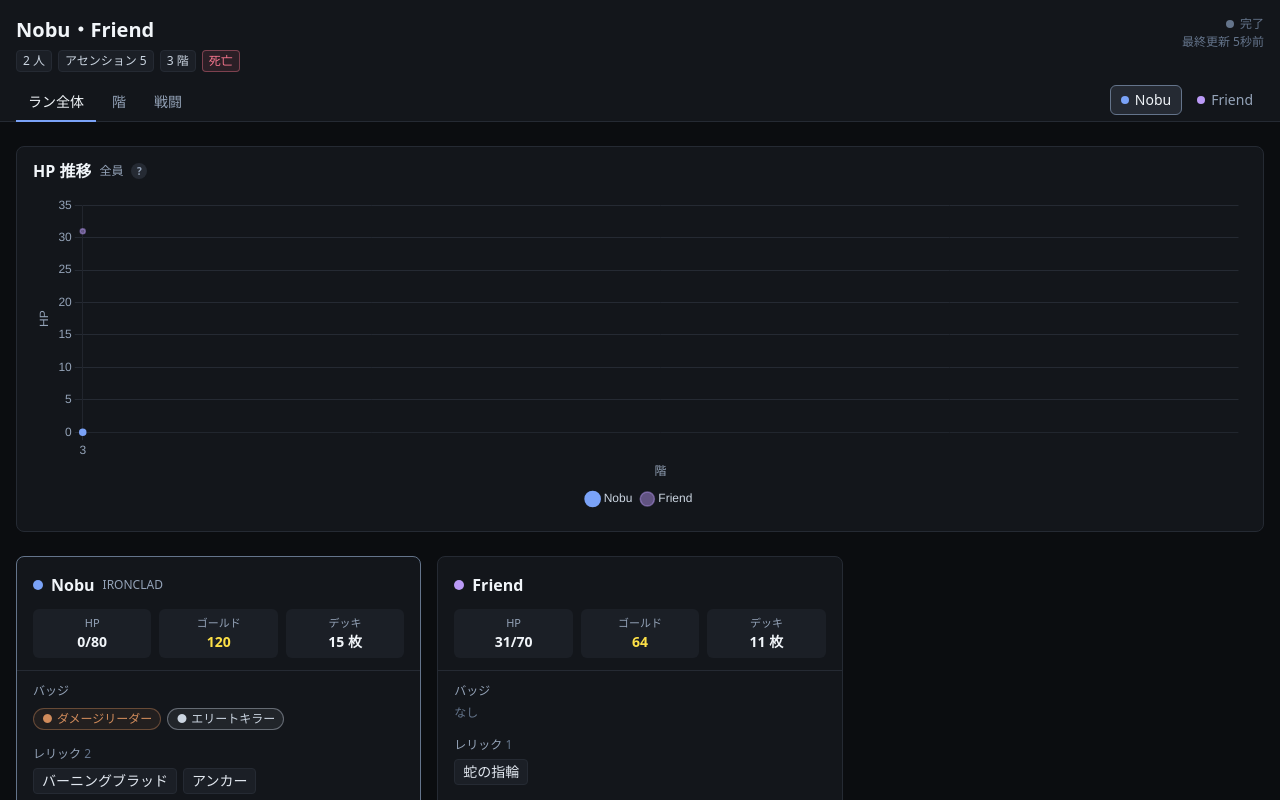
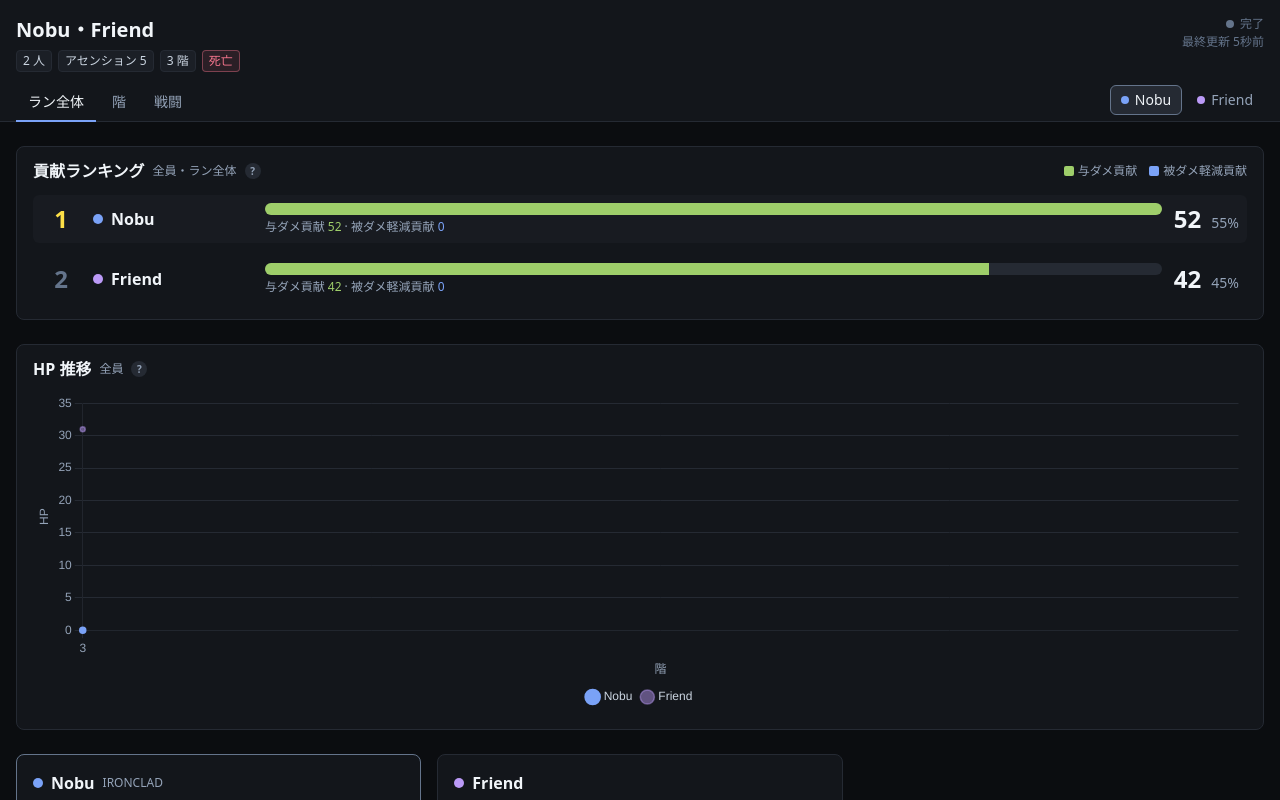
Before and after one commit to Matsu-Nobu/sts2-multiplayer-statistics, a Svelte app in the folder web/: page / in a window 1280 px wide. Shown: the top 800 px of the page. Built offline with nearby package versions, Linux system fonts and the light colour scheme.

Commit message:
feat(web): ラン全体の一番上に貢献ランキング (rDPS + rMit の合計順)
Co-Authored-By: Claude Opus 5.5 <noreply@anthropic.com>
Claude-Session: https://claude.ai/code/session_01ShXkGaQ8PbnPquEapv74p3

```diff
--- /dev/null
+++ b/web/src/components/ContribRanking.svelte
@@ -0,0 +1,64 @@
+<script lang="ts">
+  // 貢献ランキング (spec ui.md §3.1): 合計貢献 = 与ダメ貢献 (rDPS) + 被ダメ軽減貢献 (rMit) の大きい順。
+  import { useSession } from '../lib/session';
+  import { computeRdps } from '../lib/rdps';
+  import { computeRmit } from '../lib/rmit';
+  import { playerColor } from '../lib/players';
+  import { RDPS_HELP, RMIT_HELP } from '../lib/contribHelp';
+  import Panel from './ui/Panel.svelte';
+  import EmptyState from './ui/EmptyState.svelte';
+
+  const s = useSession();
+  let rdps = $derived(computeRdps(s.combatEvents));
+  let rmit = $derived(computeRmit(s.combatEvents));
+  let rows = $derived(s.playerIds.map(pid => {
+    const d = rdps.byPlayer[pid]?.total ?? 0;
+    const m = rmit.byPlayer[pid]?.total ?? 0;
+    return { pid, d, m, total: d + m };
+  }).sort((a, b) => b.total - a.total));
+  let max = $derived(Math.max(1, ...rows.map(r => r.total)));
+  let sum = $derived(rows.reduce((a, r) => a + r.total, 0) || 1);
+
+  const HELP = `合計貢献 = 与ダメ貢献 (rDPS) + 被ダメ軽減貢献 (rMit)。ラン全体の全戦闘の合計。
+
+【与ダメ貢献 (rDPS)】
+${RDPS_HELP}
+
+【被ダメ軽減貢献 (rMit)】
+${RMIT_HELP}`;
+</script>
+
+<Panel title="貢献ランキング" scope="全員・ラン全体" help={HELP}>
+  {#snippet actions()}
+    <div class="hidden sm:flex items-center gap-3 text-xs text-slate-400">
+      <span class="inline-flex items-center gap-1"><span class="w-2.5 h-2.5 rounded-sm bg-ok"></span>与ダメ貢献</span>
+      <span class="inline-flex items-center gap-1"><span class="w-2.5 h-2.5 rounded-sm bg-accent"></span>被ダメ軽減貢献</span>
+    </div>
+  {/snippet}
+  {#if rows.every(r => r.total === 0)}
+    <EmptyState title="貢献の記録がありません" hint="戦闘が終わると表示されます。" />
+  {:else}
+    <ol class="space-y-3">
+      {#each rows as r, i (r.pid)}
+        <li class="grid grid-cols-[2rem_1fr] sm:grid-cols-[2.5rem_10rem_1fr_auto] items-center gap-x-3 gap-y-1.5 rounded-md px-2 py-2 {r.pid === s.player && s.playerIds.length > 1 ? 'bg-bg-2/60' : ''}">
+          <div class="text-2xl font-bold tabular text-center {i === 0 ? 'text-yellow-300' : 'text-slate-500'}" aria-label={`${i + 1} 位`}>{i + 1}</div>
+          <div class="flex items-center gap-2 min-w-0">
+            <span class="w-2.5 h-2.5 rounded-full shrink-0" style:background-color={playerColor(s.playerIds, r.pid)}></span>
+            <span class="text-base font-semibold text-slate-100 truncate">{s.playerNames[r.pid] ?? r.pid}</span>
+          </div>
+          <div class="col-start-2 sm:col-start-auto min-w-0">
+            <div class="h-3 bg-bg-3 rounded-full overflow-hidden flex" role="img" aria-label={`与ダメ貢献 ${r.d}、被ダメ軽減貢献 ${r.m}`}>
+              <div class="h-full bg-ok" style:width={`${(r.d / max) * 100}%`}></div>
+              <div class="h-full bg-accent" style:width={`${(r.m / max) * 100}%`}></div>
+            </div>
+            <div class="mt-1 text-xs text-slate-400 tabular">与ダメ貢献 <span class="text-ok">{r.d}</span> · 被ダメ軽減貢献 <span class="text-accent">{r.m}</span></div>
+          </div>
+          <div class="col-start-2 sm:col-start-auto sm:text-right tabular">
+            <span class="text-2xl font-bold text-slate-100">{r.total}</span>
+            <span class="ml-1.5 text-sm text-slate-400">{Math.round((r.total / sum) * 100)}%</span>
+          </div>
+        </li>
+      {/each}
+    </ol>
+  {/if}
+</Panel>
--- a/web/src/pages/RunPage.svelte
+++ b/web/src/pages/RunPage.svelte
@@ -1,5 +1,5 @@
 <script lang="ts">
-  // ラン全体 (spec ui.md §3.1): ランの結果、HP 推移 (全員)、プレイヤーごとのデッキ・レリック・ポーション・ゴールド・バッジ。
+  // ラン全体 (spec ui.md §3.1): 貢献ランキング、HP 推移 (全員)、プレイヤーごとのデッキ・レリック・ポーション・ゴールド・バッジ。
   import { useSession } from '../lib/session';
   import { buildFloorSummaries, buildPlayerFinalState } from '../lib/runOverview';
   import { navigate } from '../lib/router.svelte';
@@ -12,6 +12,7 @@
   import Chip from '../components/ui/Chip.svelte';
   import EmptyState from '../components/ui/EmptyState.svelte';
   import HpRunChart from '../components/HpRunChart.svelte';
+  import ContribRanking from '../components/ContribRanking.svelte';
   import CardTooltip from '../components/CardTooltip.svelte';
 
   const s = useSession();
@@ -53,7 +54,10 @@
 </script>
 
 <div class="space-y-6">
-  <!-- 1. HP 推移 -->
+  <!-- 1. 貢献ランキング -->
+  <ContribRanking />
+
+  <!-- 2. HP 推移 -->
   <Panel title="HP 推移" scope="全員" help="各階を出た時点の HP。点を押すとその階の詳細を開きます。">
     {#if anyFloors}
       <HpRunChart series={perPlayer.filter(p => p.floors.length > 0)} highlight={s.player}
@@ -63,7 +67,7 @@
     {/if}
   </Panel>
 
-  <!-- 2. プレイヤーごとのカード -->
+  <!-- 3. プレイヤーごとのカード -->
   <div class="grid grid-cols-1 {perPlayer.length > 1 ? 'lg:grid-cols-2 xl:grid-cols-3' : ''} gap-4 items-start">
     {#each perPlayer as p (p.pid)}
       {@const selected = s.playerIds.length > 1 && p.pid === s.player}
```
Also changed, not shown: 1 other file (tests, documents, lock files or other folders).
